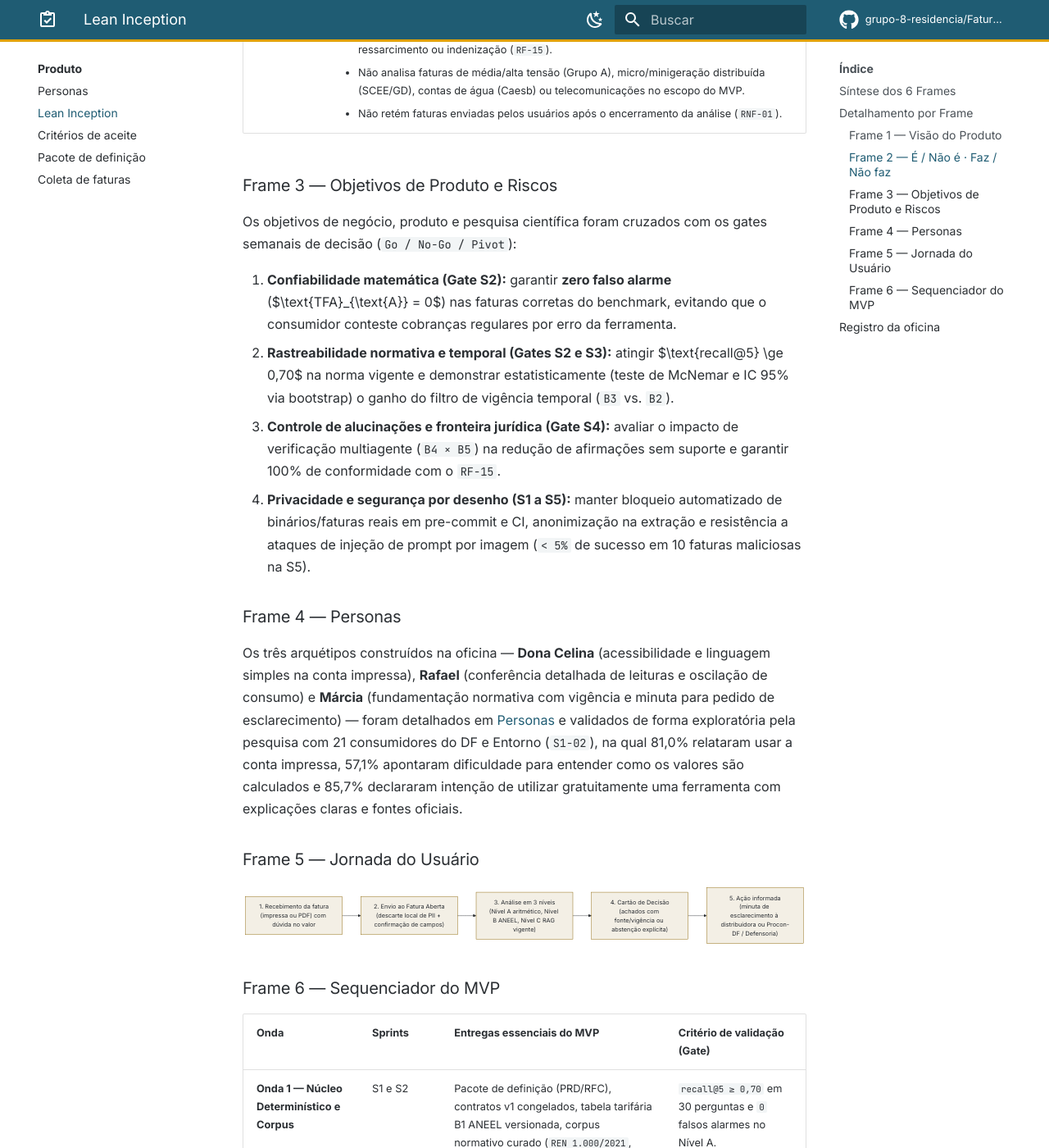
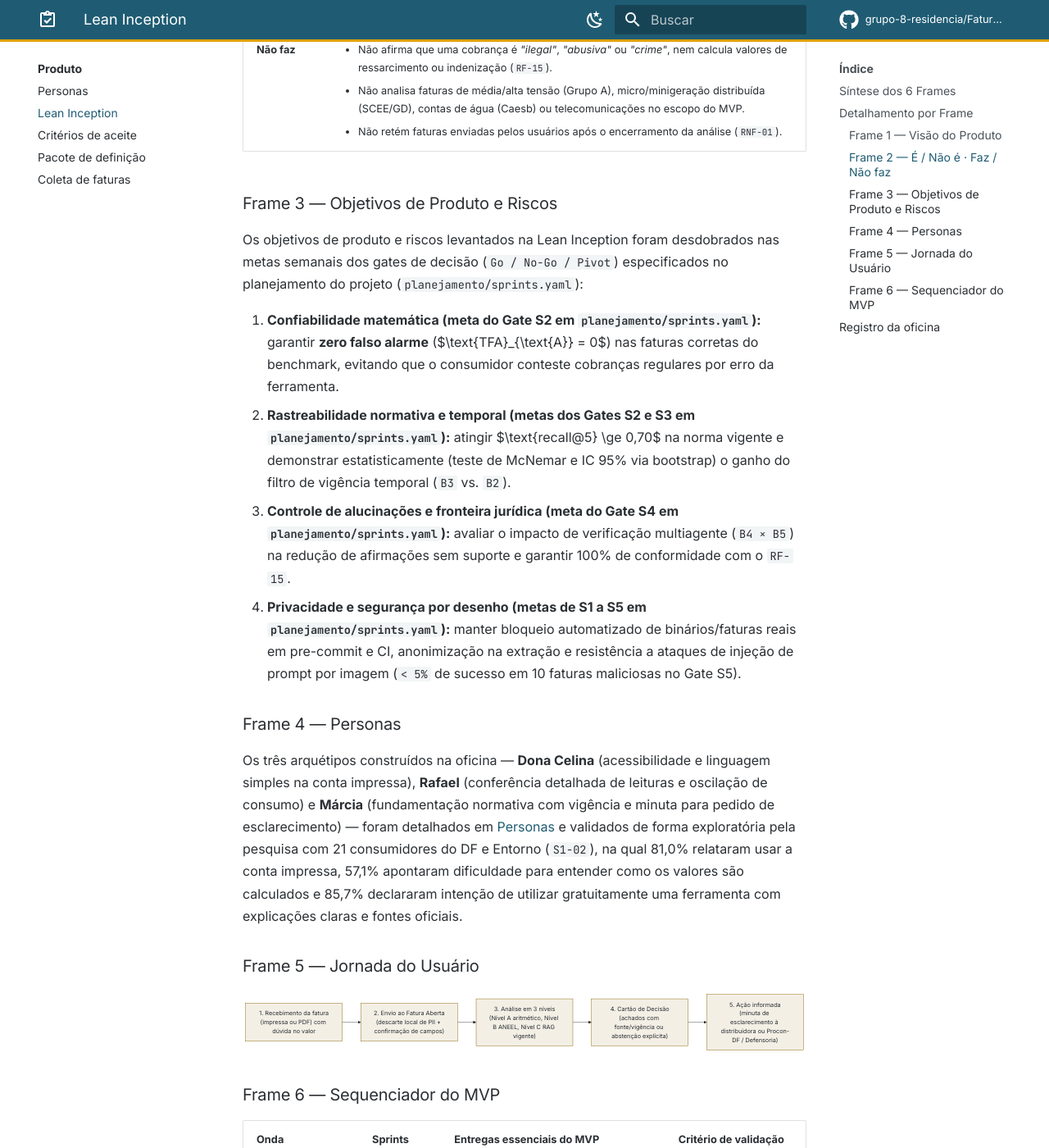
Before and after one commit to grupo-8-residencia/Fatura-Aberta, an MkDocs documentation site: the page built from docs/produto/lean-inception.md, in a window 1280 px wide and 1400 px high, scrolled down 4110 px. Shown: the whole window at 82% size. Built offline with MkDocs 1.6.1 and Material for MkDocs 9.7.7, drawn with Linux system fonts in a browser that asks for light colours; plug-ins that fetch from the network failed and are left out; comment, search, counter and statistics services are not loaded; some of the changed text lies outside the part shown.

Commit message:
docs(produto): ajusta registro da Lean Inception e checklist da S1 (#1)

```diff
--- a/docs/produto/lean-inception.md
+++ b/docs/produto/lean-inception.md
@@ -1,6 +1,6 @@
 # Lean Inception
 
-Conduzida pela Frente F1 (Produto, Pesquisa e Conformidade) na Sprint 1 e consolidada em oficina colaborativa no Miro com todo o time, a **Lean Inception** alinhou a visão do produto, as fronteiras de escopo, os perfis de usuários e o sequenciamento do MVP do **Fatura Aberta**. O resultado dos **6 frames** alimenta diretamente o [Pacote de definição (PRD e RFC)](pacote-de-definicao.md), as [Personas](personas.md) e os [Critérios de aceite](criterios-aceite.md).
+Conduzida pela Frente F1 (Produto, Pesquisa e Conformidade) na Sprint 1 e consolidada em reunião no Miro em 30/10/2026, a **Lean Inception** alinhou a visão do produto, as fronteiras de escopo, os perfis de usuários e o sequenciamento do MVP do **Fatura Aberta**. O resultado dos **6 frames** alimenta diretamente o [Pacote de definição (PRD e RFC)](pacote-de-definicao.md), as [Personas](personas.md) e os [Critérios de aceite](criterios-aceite.md).
 
 ## Síntese dos 6 Frames
 
@@ -8,7 +8,7 @@ Conduzida pela Frente F1 (Produto, Pesquisa e Conformidade) na Sprint 1 e consol
 |---|---|---|
 | **1. Visão do Produto** | Definir de forma colaborativa o propósito, o público-alvo, o problema central e o diferencial da solução. | **Para** consumidores residenciais do Grupo B1 da Neoenergia Brasília no DF, **cujo** problema é a assimetria de informação e a dificuldade para conferir cálculos, tarifas, bandeiras e tributos na conta de luz, **o Fatura Aberta** é um verificador aberto e auditável **que** analisa a fatura (PDF ou foto) e emite um **cartão de decisão** item a item em três níveis de evidência (`A`, `B` e `C`), com citação exata de ato, dispositivo e vigência. **Diferente de** calculadoras opacas ou serviços de intermediação litigiosa, nosso produto tem código e regras abertos, publica a taxa de falsos alarmes, respeita a fronteira informacional (`RF-15`) e protege dados pessoais (`LGPD`). |
 | **2. É / Não é · Faz / Não faz** | Delimitar explicitamente as fronteiras técnicas, regulatórias e jurídicas do escopo inicial. | **É:** plataforma aberta e auditável de apoio à decisão do consumidor B1; verificador aritmético determinístico (Nível A), tarifário (Nível B) e normativo com citação e vigência (Nível C). **Não é:** escritório de advocacia, consultoria jurídica, serviço de intermediação financeira ou aplicativo oficial da distribuidora. **Faz:** extrai e anonimiza dados da fatura com confirmação do usuário; confere leituras, somas, linhas, ICMS e faixa até 80 kWh; confronta TUSD/TE e bandeiras com a tabela oficial da ANEEL; abstém-se quando faltam dados ou norma vigente; gera minuta neutra de pedido de esclarecimento e encaminha ao Procon-DF ou à Defensoria Pública. **Não faz:** não usa o termo *"ilegal"*, não estima valores financeiros de restituição, não peticiona automaticamente e não atende Grupo A, geração distribuída (SCEE), água ou telecomunicações no MVP. |
-| **3. Objetivos de Produto e Riscos** | Alinhar metas verificáveis de engenharia/ciência e mapear ameaças críticas com gatilhos de mitigação. | **Objetivos prioritários:** *(i)* zero falso alarme nas checagens determinísticas de Nível A em faturas corretas; *(ii)* `recall@5 ≥ 0,70` na recuperação da norma vigente com filtro temporal; *(iii)* redução de afirmações sem suporte com verificação determinística e abstenção formal; *(iv)* zero vazamento de dados pessoais (PII) no repositório e nos logs (`RNF-01`/`RNF-02`). **Riscos e mitigações:** tarifas provisórias ou mudança de layout em maio/2026 mitigadas por versionamento de tabela com data/SHA-256 e etapa de confirmação de campos (`RF-03`); risco de ultrapassar a fronteira jurídica mitigado pela taxonomia `A/B/C` e bloqueio automatizado de expressões vedadas (`RF-15`). |
+| **3. Objetivos de Produto e Riscos** | Alinhar metas verificáveis de engenharia/ciência e mapear ameaças críticas com gatilhos de mitigação. | **Objetivos prioritários (articulados com os gates de `planejamento/sprints.yaml`):** *(i)* zero falso alarme nas checagens determinísticas de Nível A em faturas corretas; *(ii)* `recall@5 ≥ 0,70` na recuperação da norma vigente com filtro temporal; *(iii)* redução de afirmações sem suporte com verificação determinística e abstenção formal; *(iv)* zero vazamento de dados pessoais (PII) no repositório e nos logs (`RNF-01`/`RNF-02`). **Riscos e mitigações:** tarifas provisórias ou mudança de layout em maio/2026 mitigadas por versionamento de tabela com data/SHA-256 e etapa de confirmação de campos (`RF-03`); risco de ultrapassar a fronteira jurídica mitigado pela taxonomia `A/B/C` e bloqueio automatizado de expressões vedadas (`RF-15`). |
 | **4. Personas** | Caracterizar os perfis representativos de consumidores residenciais do DF e o que esperam do cartão de decisão. | Três personas fictícias consolidadas em [Personas](personas.md): **1. Dona Celina (68 anos, aposentada, Ceilândia):** recebe conta impressa, tem dificuldade com termos técnicos (*bandeira*, *ICMS*) e espera resposta curta e em linguagem simples (`RNF-08`) dizendo se a conta confere e o que fazer; **2. Rafael (24 anos, estudante, Asa Norte):** divide apartamento, desconfia de oscilações de leitura/consumo e espera checagem item a item compartilhável com os colegas; **3. Márcia (45 anos, servidora pública, Taguatinga):** já acionou o Procon-DF, confere contas em planilha e espera citação exata da norma com vigência e minuta de pedido de esclarecimento baseada em evidências. |
 | **5. Jornada do Usuário** | Mapear o fluxo ponta a ponta do consumidor antes, durante e após o uso da ferramenta. | **Etapa 1 (Gatilho):** usuário recebe a fatura impressa ou digital com variação ou cobrança que não compreende e normalmente apenas compara com contas anteriores. **Etapa 2 (Entrada e Confirmação):** envia o PDF nativo ou foto da fatura no Fatura Aberta; o sistema descarta dados pessoais (`anonimizar()`) e exibe os campos extraídos para confirmação ou ajuste (`RF-01` a `RF-03`). **Etapa 3 (Verificação e Evidência):** o motor executa as checagens determinísticas de Nível A e de Nível B (tabela ANEEL) e o módulo normativo recupera os dispositivos vigentes aplicáveis (Nível C), aplicando abstenção quando necessário (`RF-04` a `RF-13`). **Etapa 4 (Decisão e Ação):** o usuário lê o **cartão de decisão** (`RF-14`/`RF-15`) com o status de cada item e, se houver indício ou divergência, utiliza a minuta de pedido de esclarecimento junto à distribuidora ou busca orientação no Procon-DF / Defensoria Pública. |
 | **6. Brainstorming de Funcionalidades e Sequenciador do MVP** | Priorizar os requisitos funcionais (MoSCoW — *Must Have*) e distribuir as ondas de entrega nas sprints. | **Onda 1 — Fundação e Regras (S1–S2):** contratos congelados v1 (`Fatura`, `Achado`, `Citacao`), tabela ANEEL B1 versionada, parser de PDF com anonimização, motor determinístico de Nível A (`RF-04` a `RF-08`), índice RAG híbrido com filtro de vigência e esqueleto da API (`POST /analisar`). **Onda 2 — Tarifas, Evidência e Agentes (S3–S4):** checagens de Nível B com tabela ANEEL (`RF-09` a `RF-11`), golden set congelado (120 perguntas e 200 faturas sintéticas), avaliação comparativa `B2 × B3`, agentes Analista Normativo e Auditor (`RF-12`, `RF-13`, `RF-15`) e ablação `B4 × B5`. **Onda 3 — Multimodal, Cartão e Validação (S5–S7):** extração de foto com confirmação de campos (`RF-02`/`RF-03`) e defesa contra injeção por imagem (`RNF-03`), interface web com cartão de decisão acessível (`RF-14`, `RNF-08`), minuta de pedido de esclarecimento e estudo final com usuários. |
@@ -40,12 +40,12 @@ A construção coletiva da visão partiu do cenário do Grupo B1 residencial no
 
 ### Frame 3 — Objetivos de Produto e Riscos
 
-Os objetivos de negócio, produto e pesquisa científica foram cruzados com os gates semanais de decisão (`Go / No-Go / Pivot`):
+Os objetivos de produto e riscos levantados na Lean Inception foram desdobrados nas metas semanais dos gates de decisão (`Go / No-Go / Pivot`) especificados no planejamento do projeto (`planejamento/sprints.yaml`):
 
-1. **Confiabilidade matemática (Gate S2):** garantir **zero falso alarme** ($\text{TFA}_{\text{A}} = 0$) nas faturas corretas do benchmark, evitando que o consumidor conteste cobranças regulares por erro da ferramenta.
-2. **Rastreabilidade normativa e temporal (Gates S2 e S3):** atingir $\text{recall@5} \ge 0,70$ na norma vigente e demonstrar estatisticamente (teste de McNemar e IC 95% via bootstrap) o ganho do filtro de vigência temporal (`B3` vs. `B2`).
-3. **Controle de alucinações e fronteira jurídica (Gate S4):** avaliar o impacto de verificação multiagente (`B4 × B5`) na redução de afirmações sem suporte e garantir 100% de conformidade com o `RF-15`.
-4. **Privacidade e segurança por desenho (S1 a S5):** manter bloqueio automatizado de binários/faturas reais em pre-commit e CI, anonimização na extração e resistência a ataques de injeção de prompt por imagem (`< 5%` de sucesso em 10 faturas maliciosas na S5).
+1. **Confiabilidade matemática (meta do Gate S2 em `planejamento/sprints.yaml`):** garantir **zero falso alarme** ($\text{TFA}_{\text{A}} = 0$) nas faturas corretas do benchmark, evitando que o consumidor conteste cobranças regulares por erro da ferramenta.
+2. **Rastreabilidade normativa e temporal (metas dos Gates S2 e S3 em `planejamento/sprints.yaml`):** atingir $\text{recall@5} \ge 0,70$ na norma vigente e demonstrar estatisticamente (teste de McNemar e IC 95% via bootstrap) o ganho do filtro de vigência temporal (`B3` vs. `B2`).
+3. **Controle de alucinações e fronteira jurídica (meta do Gate S4 em `planejamento/sprints.yaml`):** avaliar o impacto de verificação multiagente (`B4 × B5`) na redução de afirmações sem suporte e garantir 100% de conformidade com o `RF-15`.
+4. **Privacidade e segurança por desenho (metas de S1 a S5 em `planejamento/sprints.yaml`):** manter bloqueio automatizado de binários/faturas reais em pre-commit e CI, anonimização na extração e resistência a ataques de injeção de prompt por imagem (`< 5%` de sucesso em 10 faturas maliciosas no Gate S5).
 
 ### Frame 4 — Personas
 
```
Also changed, not shown: other parts of docs/produto/lean-inception.md (+3 -4 lines), docs/sprints/s1.md (+5 -5 lines).
